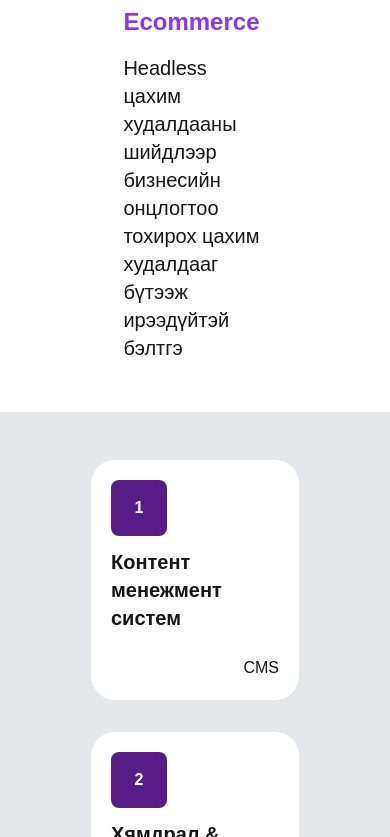
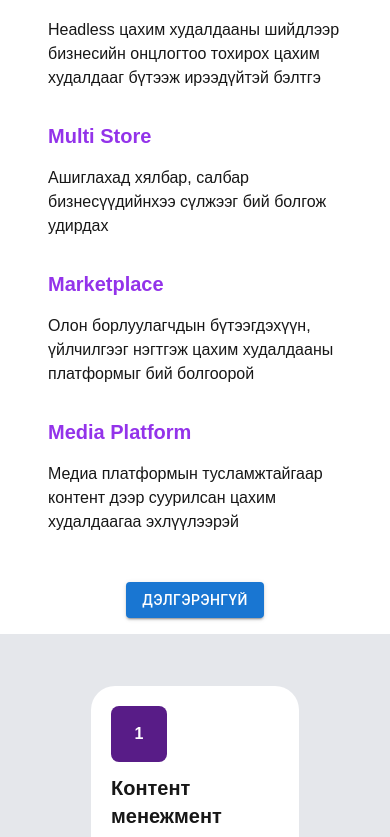
Before and after one commit to erdenekhuu-bot/DDOL, a Next.js app in the folder cody/: page / in a window 390 px wide. Shown: the part 1467-2304 px from the top of the page. Built offline with nearby package versions, Linux system fonts and the light colour scheme.

Commit message:
'edited'

```diff
--- a/cody/src/app/Components/Footer.tsx
+++ b/cody/src/app/Components/Footer.tsx
@@ -1,6 +1,6 @@
 const Footer = function () {
   return (
-    <footer className="w-full flex justify-around bg-purple-900 text-white">
+    <footer className="z-10 hidden w-full justify-around bg-purple-900 text-white md:flex">
       <section className="text-white">
         <div className="font-bold text-xl my-8">КОДИ ПЛАТФОРМ</div>
         <p className="my-2 text-xs hover:cursor-pointer hover:text-gray-300">
--- a/cody/src/app/Components/Opportunity_item.tsx
+++ b/cody/src/app/Components/Opportunity_item.tsx
@@ -3,7 +3,7 @@ import { subitems } from "../types/type";
 
 const Opportunity_item = function ({ id, image, title, feature }: subitems) {
   return (
-    <div className="w-52 h-60 bg-white rounded-3xl p-5 m-4">
+    <div className="w-52 h-60 bg-white rounded-3xl p-5 m-1 md:m-4">
       <div className="w-14 h-14 bg-purple-900 rounded-lg text-white font-bold flex justify-center items-center">
         {image}
       </div>
--- a/cody/src/app/Components/Solution_Item.tsx
+++ b/cody/src/app/Components/Solution_Item.tsx
@@ -6,10 +6,12 @@ const Solution_Item = function ({
   content: string;
 }) {
   return (
-    <div className="w-[40%] m-8">
-      <div className="text-purple-600 font-bold text-2xl">{title}</div>
+    <div className="m-8 md:w-[40%]">
+      <div className="text-purple-600 font-bold text-xl md:text-2xl">
+        {title}
+      </div>
       <div className="my-4">
-        <span className="text-xl">{content}</span>
+        <span className="text-[16px] md:text-xl">{content}</span>
       </div>
     </div>
   );
--- a/cody/src/app/Components/pages/FifthSection.tsx
+++ b/cody/src/app/Components/pages/FifthSection.tsx
@@ -13,7 +13,7 @@ const FifthSection = function () {
     setClick(!click);
   };
   return (
-    <div className="bg-gray-200">
+    <div className="bg-gray-200 py-4">
       <section className="flex justify-around flex-wrap  p-8">
         {opportunity_list.map((item) => (
           <Opportunity_item
--- a/cody/src/app/Components/pages/FourthSection.tsx
+++ b/cody/src/app/Components/pages/FourthSection.tsx
@@ -13,11 +13,11 @@ const FourthSection = function () {
   };
 
   return (
-    <section className="h-[500px] my-4">
+    <section className="my-4 md:h-[500px]">
       <div className="text-center">
         <span className="font-bold text-[20px]">Бидний шийдэл</span>
       </div>
-      <div className="flex justify-evenly flex-wrap p-4">
+      <div className="p-4 md:flex md:justify-evenly md:flex-wrap md:p-4">
         <Solution_Item
           title="Headless Ecommerce"
           content="Headless цахим худалдааны шийдлээр бизнесийн онцлогтоо тохирох цахим худалдааг бүтээж ирээдүйтэй бэлтгэ"
```
